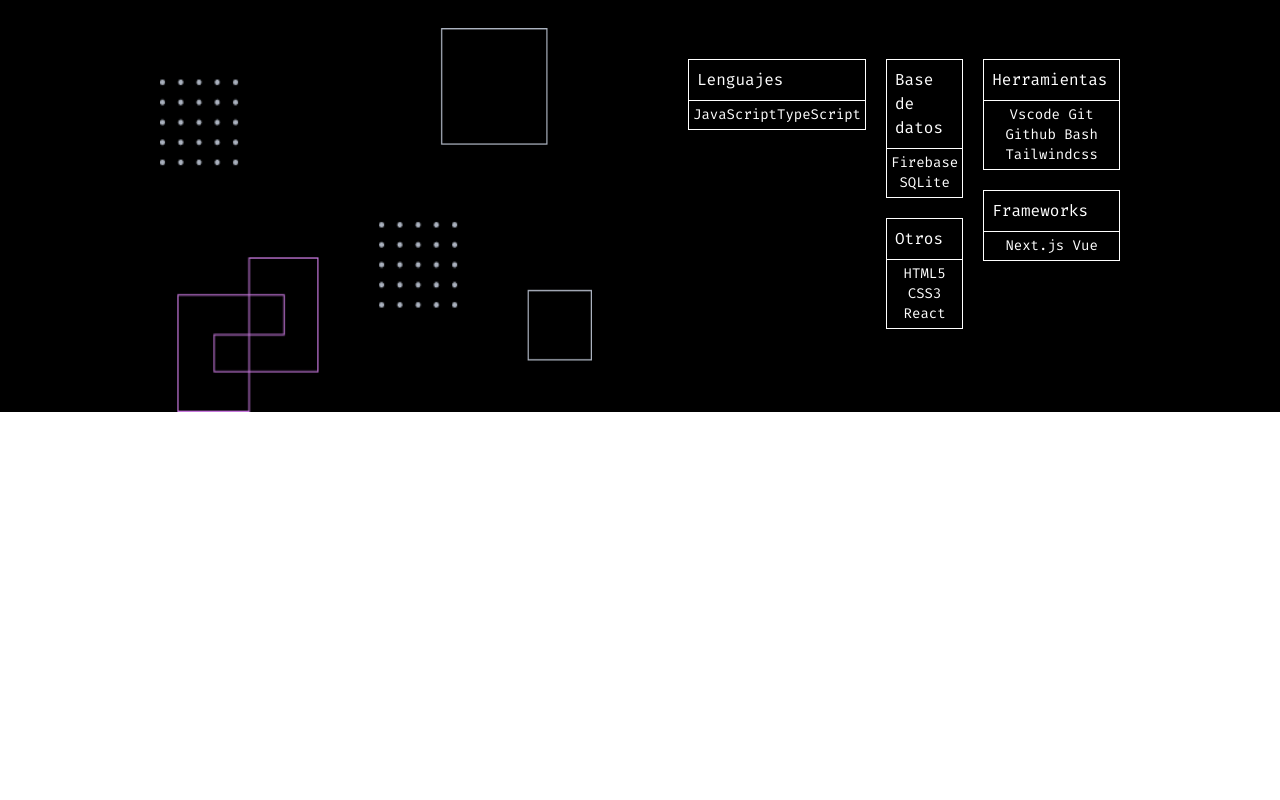
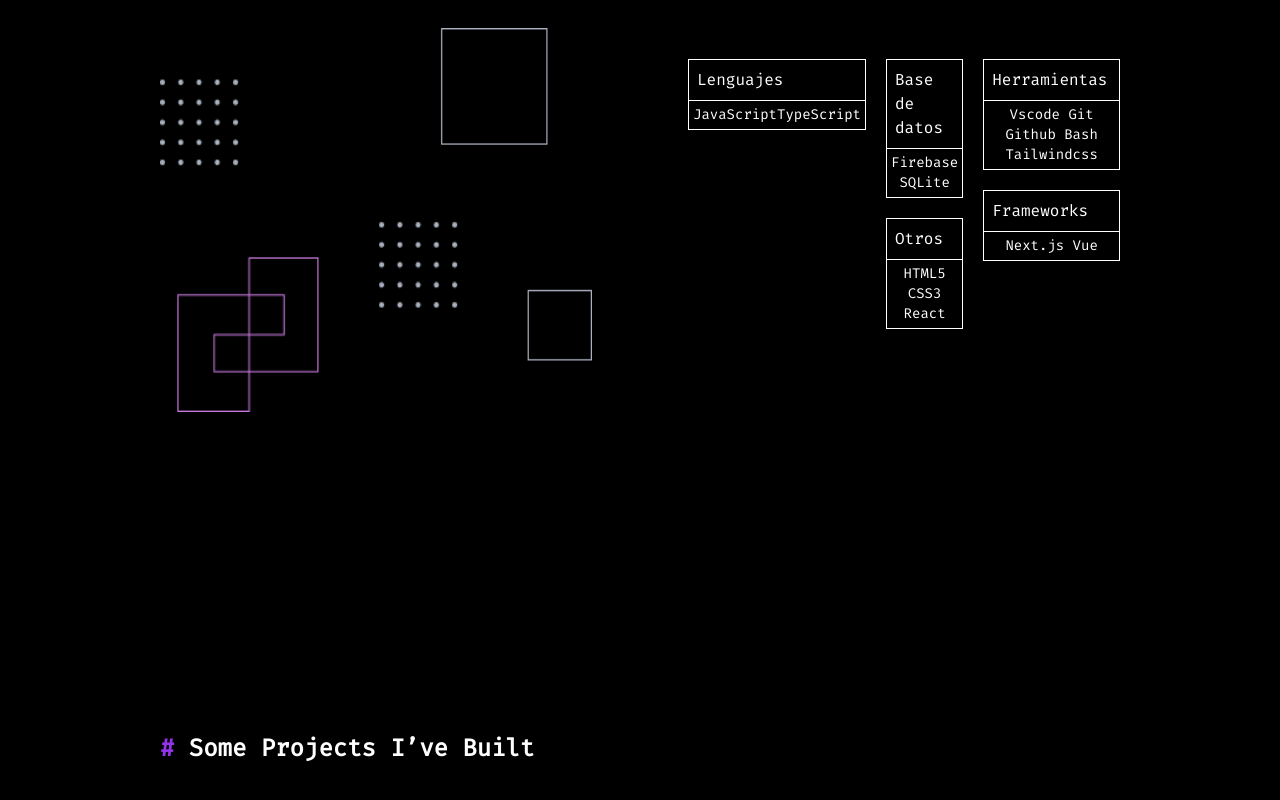
Before and after one commit to itsbeensolong/kxllswxtch, a Next.js app: page / in a window 1280 px wide. Shown: the part 1300-2100 px from the top of the page. Before the commit the page ends 1712 px from the top, so only its background shows below. Built offline with nearby package versions, Linux system fonts and the light colour scheme.

Commit message:
feat: Add components (#7)

```diff
--- a/app/page.js
+++ b/app/page.js
@@ -1,4 +1,5 @@
 import About from "@/components/about/About";
+import Works from "@/components/works/Works";
 import Link from "next/link";
 
 export default function Home() {
@@ -23,6 +24,7 @@ export default function Home() {
         </button>
       </section>
       <About />
+      <Works />
     </>
   );
 }
--- a/components/works/Works.js
+++ b/components/works/Works.js
@@ -1,7 +1,9 @@
 export default function Works() {
   return (
-    <div>
-      <h1>Proyectos</h1>
-    </div>
+    <section className="mt-80 text-white flex items-center" id="work">
+      <h4 className="font-semibold text-2xl mb-10 hover:underline">
+        <b className="text-purple-600"># {"  "}</b>Some Projects I’ve Built
+      </h4>
+    </section>
   );
 }
--- a/utils/index.js
+++ b/utils/index.js
@@ -1,15 +1,7 @@
-import github from '@/public/github.svg';
-import linkedin from '@/public/linkedin.svg';
+import github from "@/public/github.svg";
+import linkedin from "@/public/linkedin.svg";
 
 export default {
-  skills: [
-    "JavaScript",
-    "TypeScript",
-    "React Native",
-    "React",
-    "Next.js",
-    "GraphQL",
-  ],
   media: [
     {
       name: "GitHub",
```
